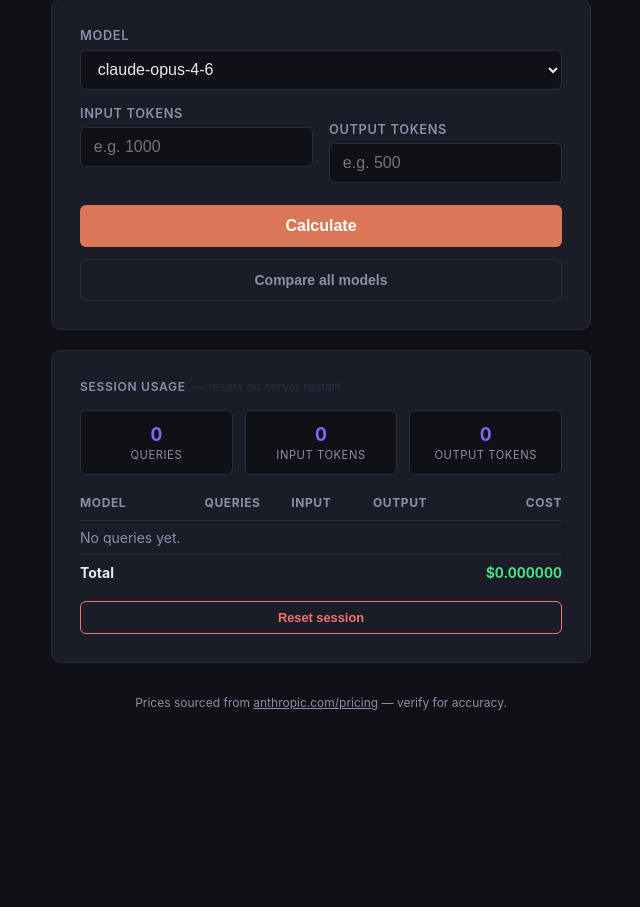
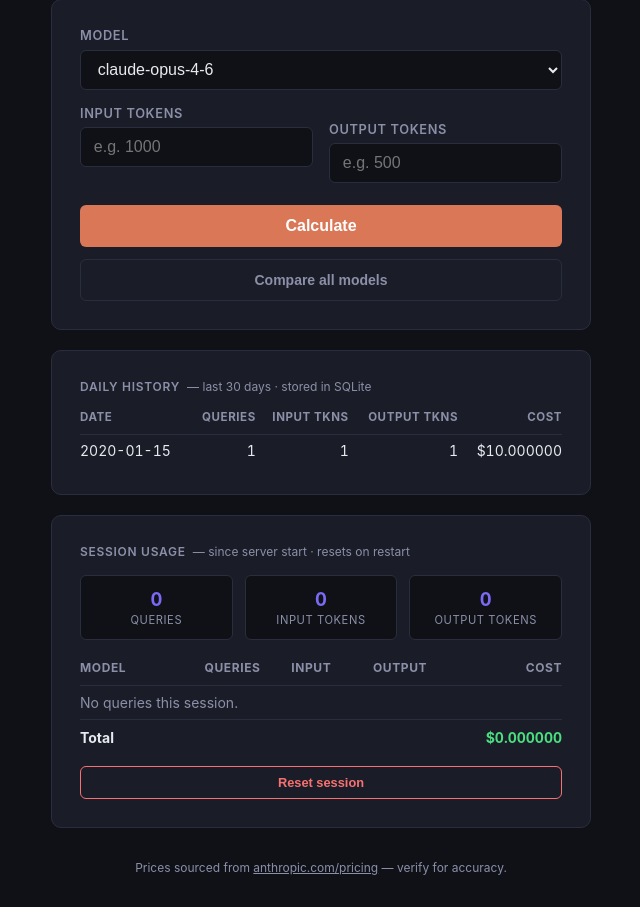
Before and after one commit to kcrosbylb/token-calculator, a Flask app: page / in a window 1280 px wide. Shown: the part 130-1037 px from the top of the page, without its empty margins (319-959 px from the left). Before the commit the page ends 840 px from the top, so only its background shows below. Run offline with Flask 3, Linux system fonts and the light colour scheme; tables that the repository leaves empty hold one stand-in row (values such as "Sample post").

Commit message:
Add SQLite persistence and daily history panel
Every /calculate call is now written to usage.db (queried_at, model,
tokens, costs). GET /usage returns session counters, all-time DB totals,
and a per-day breakdown for the last 30 days. UI shows a Daily History
card above the session panel; today's row is highlighted. DB is gitignored.

Co-Authored-By: Claude Sonnet 4.6 <noreply@anthropic.com>

```diff
--- a/app.py
+++ b/app.py
@@ -1,4 +1,6 @@
-from flask import Flask, render_template, request, jsonify
+import os
+import sqlite3
+from flask import Flask, render_template, request, jsonify, g
 
 app = Flask(__name__)
 
@@ -9,8 +11,10 @@ PRICING = {
     "claude-haiku-4-5":  ( 0.80,  4.00),
 }
 
-# In-memory session usage — resets on server restart
-_usage = {
+DB_PATH = os.path.join(os.path.dirname(__file__), "usage.db")
+
+# In-memory session counters — resets on server restart
+_session = {
     "queries":       0,
     "input_tokens":  0,
     "output_tokens": 0,
@@ -20,17 +24,70 @@ _usage = {
 }
 
 
-def _record(model: str, input_tokens: int, output_tokens: int, cost: float) -> None:
-    _usage["queries"]       += 1
-    _usage["input_tokens"]  += input_tokens
-    _usage["output_tokens"] += output_tokens
-    _usage["total_cost"]    += cost
-    m = _usage["by_model"][model]
+# ── SQLite helpers ────────────────────────────────────────────────────────────
+
+def get_db() -> sqlite3.Connection:
+    """Return a per-request SQLite connection (stored on Flask's g)."""
+    if "db" not in g:
+        g.db = sqlite3.connect(DB_PATH)
+        g.db.row_factory = sqlite3.Row
+    return g.db
+
+
+@app.teardown_appcontext
+def close_db(exc):
+    db = g.pop("db", None)
+    if db is not None:
+        db.close()
+
+
+def init_db() -> None:
+    with sqlite3.connect(DB_PATH) as conn:
+        conn.execute("""
+            CREATE TABLE IF NOT EXISTS queries (
+                id            INTEGER PRIMARY KEY AUTOINCREMENT,
+                model         TEXT    NOT NULL,
+                input_tokens  INTEGER NOT NULL,
+                output_tokens INTEGER NOT NULL,
+                input_cost    REAL    NOT NULL,
+                output_cost   REAL    NOT NULL,
+                total_cost    REAL    NOT NULL,
+                queried_at    TEXT    NOT NULL
+                                DEFAULT (strftime('%Y-%m-%d %H:%M:%S', 'now'))
+            )
+        """)
+        conn.commit()
+
+
+init_db()
+
+
+# ── Recording ─────────────────────────────────────────────────────────────────
+
+def _record(model: str, input_tokens: int, output_tokens: int,
+            input_cost: float, output_cost: float, total: float) -> None:
+    # In-memory session
+    _session["queries"]       += 1
+    _session["input_tokens"]  += input_tokens
+    _session["output_tokens"] += output_tokens
+    _session["total_cost"]    += total
+    m = _session["by_model"][model]
     m["queries"]       += 1
     m["input_tokens"]  += input_tokens
     m["output_tokens"] += output_tokens
-    m["total_cost"]    += cost
+    m["total_cost"]    += total
 
+    # Persistent DB
+    db = get_db()
+    db.execute(
+        "INSERT INTO queries (model, input_tokens, output_tokens, input_cost, output_cost, total_cost) "
+        "VALUES (?, ?, ?, ?, ?, ?)",
+        (model, input_tokens, output_tokens, input_cost, output_cost, total),
+    )
+    db.commit()
+
+
+# ── Routes ────────────────────────────────────────────────────────────────────
 
 @app.route("/")
 def index():
@@ -53,9 +110,9 @@ def calculate():
     in_price, out_price = PRICING[model]
     input_cost  = (input_tokens  / 1_000_000) * in_price
     output_cost = (output_tokens / 1_000_000) * out_price
+    total       = input_cost + output_cost
 
-    total = input_cost + output_cost
-    _record(model, input_tokens, output_tokens, total)
+    _record(model, input_tokens, output_tokens, input_cost, output_cost, total)
 
     return jsonify({
         "model":              model,
@@ -83,10 +140,10 @@ def compare():
         input_cost  = (input_tokens  / 1_000_000) * in_price
         output_cost = (output_tokens / 1_000_000) * out_price
         results.append({
-            "model":        model,
-            "input_cost":   input_cost,
-            "output_cost":  output_cost,
-            "total_cost":   input_cost + output_cost,
+            "model":       model,
+            "input_cost":  input_cost,
+            "output_cost": output_cost,
+            "total_cost":  input_cost + output_cost,
         })
 
     return jsonify(results)
@@ -94,17 +151,71 @@ def compare():
 
 @app.route("/usage", methods=["GET"])
 def usage():
-    return jsonify(_usage)
+    db = get_db()
+
+    # All-time totals from DB
+    row = db.execute(
+        "SELECT count(*) q, sum(input_tokens) i, sum(output_tokens) o, sum(total_cost) c FROM queries"
+    ).fetchone()
+    alltime = {
+        "queries":       row["q"] or 0,
+        "input_tokens":  row["i"] or 0,
+        "output_tokens": row["o"] or 0,
+        "total_cost":    row["c"] or 0.0,
+    }
+
+    # All-time by model
+    by_model_rows = db.execute(
+        "SELECT model, count(*) q, sum(input_tokens) i, sum(output_tokens) o, sum(total_cost) c "
+        "FROM queries GROUP BY model"
+    ).fetchall()
+    alltime_by_model = {
+        r["model"]: {
+            "queries":       r["q"],
+            "input_tokens":  r["i"],
+            "output_tokens": r["o"],
+            "total_cost":    r["c"],
+        }
+        for r in by_model_rows
+    }
+
+    # Daily breakdown — last 30 days
+    daily_rows = db.execute(
+        "SELECT date(queried_at) day, count(*) q, "
+        "sum(input_tokens) i, sum(output_tokens) o, sum(total_cost) c "
+        "FROM queries "
+        "GROUP BY date(queried_at) "
+        "ORDER BY day DESC "
+        "LIMIT 30"
+    ).fetchall()
+    daily = [
+        {
+            "date":          r["day"],
+            "queries":       r["q"],
+            "input_tokens":  r["i"],
+            "output_tokens": r["o"],
+            "total_cost":    r["c"],
+        }
+        for r in daily_rows
+    ]
+
+    return jsonify({
+        "session":          _session,
+        "alltime":          alltime,
+        "alltime_by_model": alltime_by_model,
+        "daily":            daily,
+    })
 
 
 @app.route("/usage/reset", methods=["POST"])
 def usage_reset():
-    _usage["queries"]       = 0
-    _usage["input_tokens"]  = 0
-    _usage["output_tokens"] = 0
-    _usage["total_cost"]    = 0.0
-    for m in _usage["by_model"]:
-        _usage["by_model"][m] = {"queries": 0, "input_tokens": 0, "output_tokens": 0, "total_cost": 0.0}
+    """Resets the in-memory session counters only. DB history is preserved."""
+    _session["queries"]       = 0
+    _session["input_tokens"]  = 0
+    _session["output_tokens"] = 0
+    _session["total_cost"]    = 0.0
+    for m in _session["by_model"]:
+        _session["by_model"][m] = {"queries": 0, "input_tokens": 0, "output_tokens": 0, "total_cost": 0.0}
     return jsonify({"ok": True})
 
 
--- a/templates/index.html
+++ b/templates/index.html
@@ -179,6 +179,27 @@
       display: none;
     }
 
+    /* Daily history card */
+    .daily-table {
+      width: 100%;
+      border-collapse: collapse;
+      font-size: 0.875rem;
+    }
+    .daily-table th {
+      text-align: left;
+      color: var(--muted);
+      font-size: 0.72rem;
+      text-transform: uppercase;
+      letter-spacing: 0.05em;
+      padding-bottom: 0.6rem;
+      border-bottom: 1px solid var(--border);
+    }
+    .daily-table th:not(:first-child) { text-align: right; }
+    .daily-table td { padding: 0.45rem 0; font-variant-numeric: tabular-nums; }
+    .daily-table td:not(:first-child) { text-align: right; }
+    .daily-table tr + tr td { border-top: 1px solid var(--border); }
+    .today-row td { color: var(--accent2); font-weight: 600; }
+
     /* Usage panel */
     .usage-grid {
       display: grid;
@@ -303,9 +324,28 @@
   </table>
 </div>
 
+<!-- Daily history -->
+<div class="card" id="daily-panel">
+  <p class="result-header">Daily history <span style="color:var(--muted);font-weight:400;text-transform:none;letter-spacing:0">&nbsp;— last 30 days · stored in SQLite</span></p>
+  <table class="daily-table">
+    <thead>
+      <tr>
+        <th>Date</th>
+        <th>Queries</th>
+        <th>Input tkns</th>
+        <th>Output tkns</th>
+        <th>Cost</th>
+      </tr>
+    </thead>
+    <tbody id="daily-body">
+      <tr><td colspan="5" style="color:var(--muted);padding:0.5rem 0">No history yet.</td></tr>
+    </tbody>
+  </table>
+</div>
+
 <!-- Session usage -->
 <div class="card" id="usage-panel">
-  <p class="result-header">Session usage <span style="color:var(--border);font-weight:400;text-transform:none;letter-spacing:0">&nbsp;— resets on server restart</span></p>
+  <p class="result-header">Session usage <span style="color:var(--muted);font-weight:400;text-transform:none;letter-spacing:0">&nbsp;— since server start · resets on restart</span></p>
   <div class="usage-grid">
     <div class="usage-stat">
       <div class="stat-val" id="u-queries">0</div>
@@ -397,16 +437,20 @@
     refreshUsage();
   });
 
+  const today = new Date().toISOString().slice(0, 10);
+
   async function refreshUsage() {
     const res = await fetch('/usage');
     const d = await res.json();
+    const s = d.session;
 
-    document.getElementById('u-queries').textContent = d.queries.toLocaleString();
-    document.getElementById('u-input').textContent   = d.input_tokens.toLocaleString();
-    document.getElementById('u-output').textContent  = d.output_tokens.toLocaleString();
-    document.getElementById('u-total-cost').textContent = fmt(d.total_cost);
+    // Session panel
+    document.getElementById('u-queries').textContent = s.queries.toLocaleString();
+    document.getElementById('u-input').textContent   = s.input_tokens.toLocaleString();
+    document.getElementById('u-output').textContent  = s.output_tokens.toLocaleString();
+    document.getElementById('u-total-cost').textContent = fmt(s.total_cost);
 
-    document.getElementById('usage-body').innerHTML = Object.entries(d.by_model)
+    document.getElementById('usage-body').innerHTML = Object.entries(s.by_model)
       .filter(([, v]) => v.queries > 0)
       .map(([model, v]) => `
         <tr>
@@ -416,7 +460,19 @@
           <td style="text-align:right;font-variant-numeric:tabular-nums">${v.output_tokens.toLocaleString()}</td>
           <td style="text-align:right;font-variant-numeric:tabular-nums">${fmt(v.total_cost)}</td>
         </tr>`)
-      .join('') || `<tr><td colspan="5" style="color:var(--muted);padding:0.5rem 0">No queries yet.</td></tr>`;
+      .join('') || `<tr><td colspan="5" style="color:var(--muted);padding:0.5rem 0">No queries this session.</td></tr>`;
+
+    // Daily history panel
+    document.getElementById('daily-body').innerHTML = d.daily.length
+      ? d.daily.map(r => `
+          <tr class="${r.date === today ? 'today-row' : ''}">
+            <td>${r.date}${r.date === today ? ' <span style="font-size:0.7rem;color:var(--accent2)">(today)</span>' : ''}</td>
+            <td>${r.queries.toLocaleString()}</td>
+            <td>${r.input_tokens.toLocaleString()}</td>
+            <td>${r.output_tokens.toLocaleString()}</td>
+            <td>${fmt(r.total_cost)}</td>
+          </tr>`).join('')
+      : `<tr><td colspan="5" style="color:var(--muted);padding:0.5rem 0">No history yet.</td></tr>`;
   }
 
   document.getElementById('reset-btn').addEventListener('click', async () => {
```
Also changed, not shown: 1 other file.
